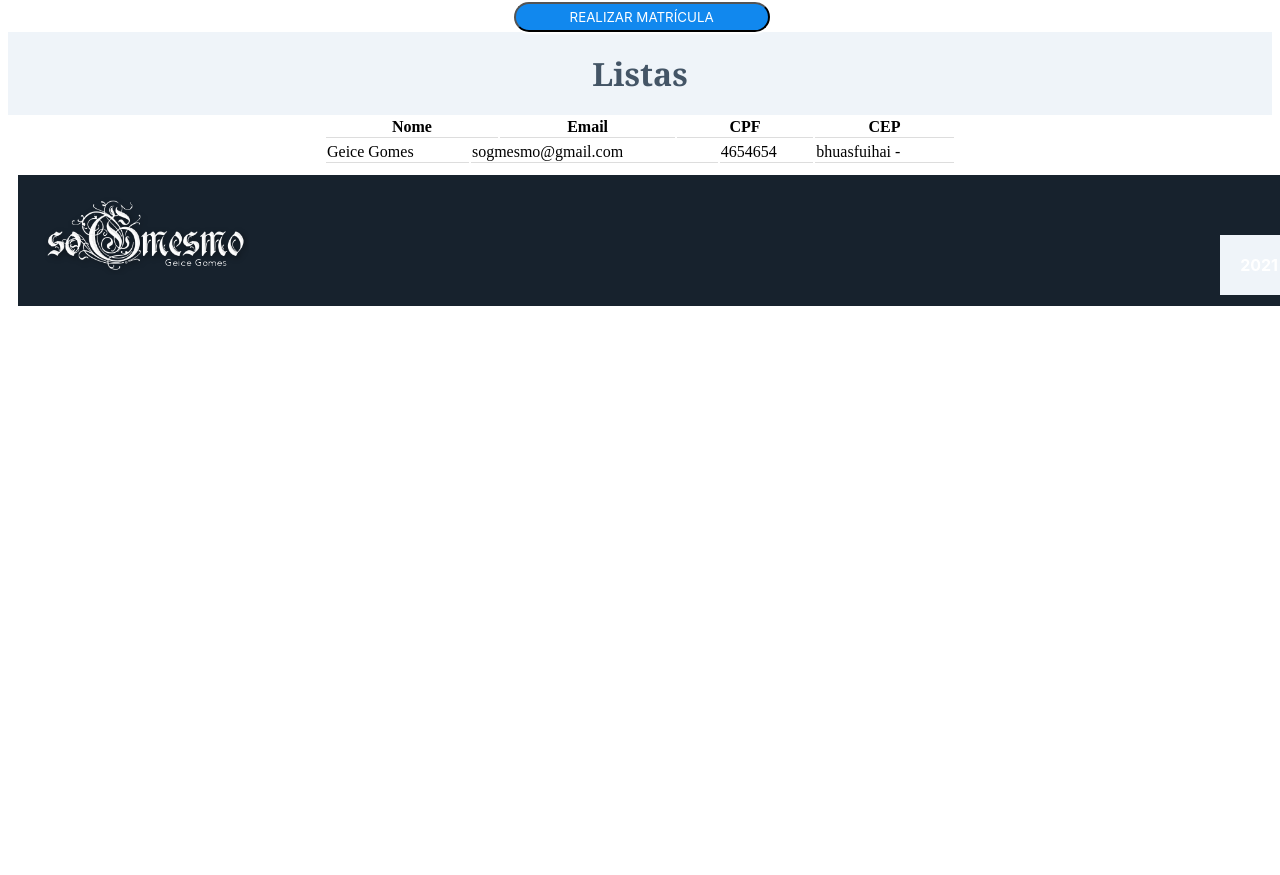
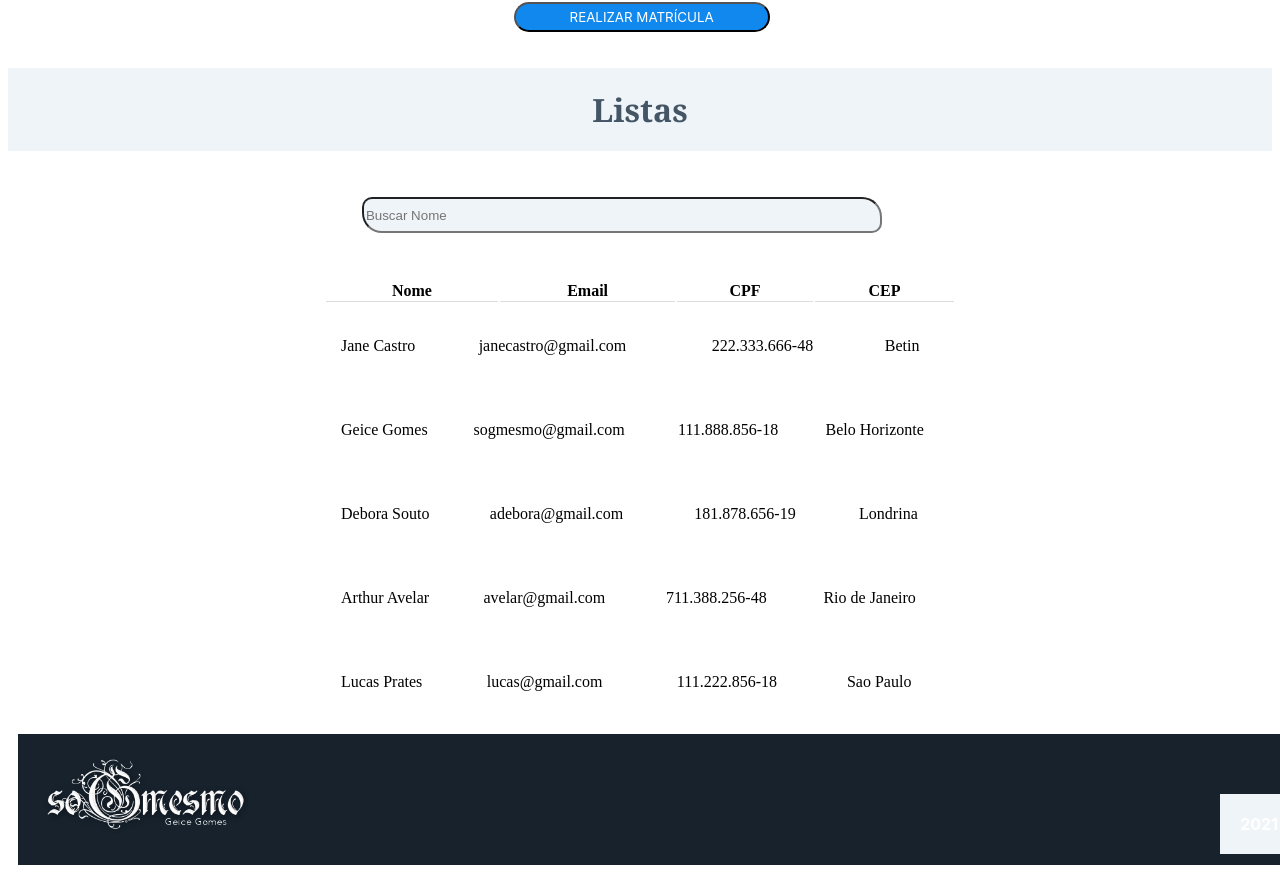
Before and after one commit to Sogmesmo/Cadastro-TSA, a Vue app: page / in a window 1280 px wide. Shown: the part 1137-2012 px from the top of the page. Before the commit the page ends 1453 px from the top, so only its background shows below. Built offline with nearby package versions, Linux system fonts and the light colour scheme.

Commit message:
validaçoes e ajustes, campo de buscas

```diff
--- a/src/App.vue
+++ b/src/App.vue
@@ -10,7 +10,7 @@
              <label for="email">Email</label>
              <input type="text"  class="input" v-model="emailField">
 
-             <label for="cpf">CPF</label>
+             <label id="inputcpf" for="cpf">CPF   *</label>
              <input type="text"  class="input" v-model="cpfField">
          </div>
          <div id="end">
@@ -32,10 +32,10 @@
         </div>
         <h1>  Forma de Pagamento </h1>
          <div id="pagamento">
-            <label for="male">
-                <input type="radio" id="male" :value="Male" v-model="radioBoxOption"> Cartao de Credito
+            <label >
+                <input type="radio" id="Credito" value="Cartao de Credito" v-model="picked"> Cartao de Credito
            </label>
-           <label for="female"> <input type="radio"  id="female" :value="Female" v-model="radioBoxOption"> Boleto Bancario
+           <label> <input type="radio"  id="Boleto" value="Boleto Bancario" v-model="picked"> Boleto Bancario
            </label>
            <div id="end">
          <div class="colun1">
@@ -56,12 +56,15 @@
 
             </div>
           <h4>Seu cartão será debitado em R$ 49,00</h4>
-            <button @click="salvar"> REALIZAR MATRÍCULA</button>
+            <button @click="salvar"> REALIZAR MATRÍCULA</button><br><br>
+            <small id="cpferro" v-show="erro"> PREENCHA CAMPOS OBRIGATORIOS *</small><br>
             <div>
 
             </div>
 
-                <h1>Listas</h1>
+                <h1>Listas</h1><br><br>
+
+                <input id="busca" type="text" placeholder="Buscar Nome" v-model="busca"><br><br><br>
       <table id="listaT">
         <thead>
             <tr class="tabela">
@@ -73,7 +76,7 @@
         </thead>
      </table>
 
-         <div v-for="cliente in clientes" :key="cliente.id">
+         <div v-for="cliente in resultadoBusca" :key="cliente.id">
 
             <Cadastro :cliente="cliente" />
         </div>
@@ -94,6 +97,9 @@ export default {
   name: 'App',
     data(){
       return {
+
+          busca: "",
+          erro: false,
               nomeField: "",
               emailField: "",
               cpfField: "",
@@ -108,17 +114,73 @@ export default {
 
         clientes: [{
               id: 1,
-              nomeField: "Geice Gomes",
-              emailField: "sogmesmo@gmail.com",
-              cpfField: "4654654",
-              endereçoField: "",
-              cepField: "",
-              estadoField:"",
-              cidadeField: "bhuasfuihai" ,
-              nomeCField:"",
-              numeroCField:"",
-              dataEField: "",
-              passwordField:""
+              nome: "Jane Castro",
+              email: "janecastro@gmail.com",
+              cpf: "222.333.666-48",
+              endereço: "Rua Carmezia 89",
+              cep: "",
+              estado:"",
+              cidade: "Betin" ,
+              nomeC:"",
+              numeroC:"",
+              dataE: "",
+              password:""
+        },
+        {
+              id: 2,
+              nome: "Geice Gomes",
+              email: "sogmesmo@gmail.com",
+              cpf: "111.888.856-18",
+              endereço: "Rua Tamboril 692",
+              cep: "",
+              estado:"Minas Gerais ",
+              cidade: "Belo Horizonte" ,
+              nomeC:"----------",
+              numeroC:"---------",
+              dataE: "----------",
+              password:"----------"
+        },
+        {
+              id: 3,
+              nome: "Debora Souto",
+              email: "adebora@gmail.com",
+              cpf: "181.878.656-19",
+              endereço: "Rua campanha 55",
+              cep: "",
+              estado:" ",
+              cidade: "Londrina" ,
+              nomeC:"----------",
+              numeroC:"---------",
+              dataE: "----------",
+              password:"----------"
+        },
+        {
+              id: 4,
+              nome: "Arthur Avelar",
+              email: "avelar@gmail.com",
+              cpf: "711.388.256-48",
+              endereço: "Rua mococa 32",
+              cep: "",
+              estado:" ",
+              cidade: "Rio de Janeiro" ,
+              nomeC:"----------",
+              numeroC:"---------",
+              dataE: "----------",
+              password:"----------"
+        },
+      {
+              id: 5,
+              nome: "Lucas Prates",
+              email: "lucas@gmail.com",
+              cpf: "111.222.856-18",
+              endereço: "Rua lavanda 6",
+              cep: "",
+              estado:" Sao Paulo ",
+              cidade: "Sao Paulo" ,
+              nomeC:"----------",
+              numeroC:"---------",
+              dataE: "----------",
+              password:"----------"
         },
 
          ]
@@ -127,9 +189,9 @@ export default {
 
    methods:{
         salvar: function(){
-          if(this.nomeField == "" || this.nomeField ){
-              console.log("erro");
-          }else{
+            if( this.cpfField == "" ||  this.cpfField == " "){
+            this.erro = true;
+            }else{
             this.clientes.push({
               nome: this.nomeField,
               email: this.emailField,
@@ -155,7 +217,18 @@ export default {
              this.nomeCField = "";
              this.dataEField = "";
              this.passwordField = "";
+                this.erro = false;
         }
+        }
+    },
+
+    computed: {
+        resultadoBusca: function(){
+            if(this.busca == '' || this.busca == ' '){
+                return this.clientes;
+            }else{
+                return this.clientes.filter(cliente => cliente.nome == this.busca)
+            }
         }
     },
 
@@ -186,6 +259,10 @@ export default {
         margin: 50px;
         padding: 0px 0px 0px 20%
 
+ }
+ #cpferro {
+     margin-left: 40%;
+     color: red;
  }
 
  .input{
@@ -257,7 +334,7 @@ export default {
      text-align: center;
      font-family: -apple-system, BlinkMacSystemFont, 'Segoe UI', Roboto, Oxygen, Ubuntu, Cantarell, 'Open Sans', 'Helvetica Neue', sans-serif;
 
-
+ /* css lista/busca*/
  }
   #listaT {
       width: 50% ;
@@ -267,4 +344,17 @@ export default {
  th{
     border-bottom: 1px solid #ddd;
 }
+textarea:focus, input:focus, select:focus {
+    outline: 0;
+}
+
+#busca {
+     margin: 10px 5px 10px 5px;
+     height: 30px;
+     width: 40vw;
+     border-radius: 10px 20px;
+     background-color: #EFF4F9;
+     margin-left: 28%;
+
+}
 </style>
--- a/src/components/Cadastro.vue
+++ b/src/components/Cadastro.vue
@@ -1,12 +1,14 @@
 <template>
 <div>
      <table id="listaT">
+         <thead>
             <tr>
-               <td>{{cliente.nomeField}}</td>
-               <td>{{cliente.emailField}}</td>
-               <td>{{cliente.cpfField}}</td>
-               <td>{{cliente.cidadeField}} - {{cliente.endereçoField}}</td>
+               <td>{{cliente.nome}}</td>
+               <td>{{cliente.email}}</td>
+               <td>{{cliente.cpf}}</td>
+               <td>{{cliente.cidade}}</td>
             </tr>
+            </thead>
      </table>
   </div>
 </template>
@@ -19,8 +21,10 @@ export default {
 
         props: {
              cliente: Object
-            }
-        }
+        },
+
+}
+
 </script>
 
 <style scoped>
@@ -35,14 +39,15 @@ export default {
 
  }
 
- #listaT {
-      width: 50% ;
-      margin-left: 25%;
+ table {
+      margin-left:  25%;
+      width: 50%;
+ }
+  tr,td {
 
+      height: 50px;
+      text-align: left;
 
-
- }
-  td {
-    border-bottom: 1px solid #ddd;
+      padding: 15px;
 }
 </style>
```
